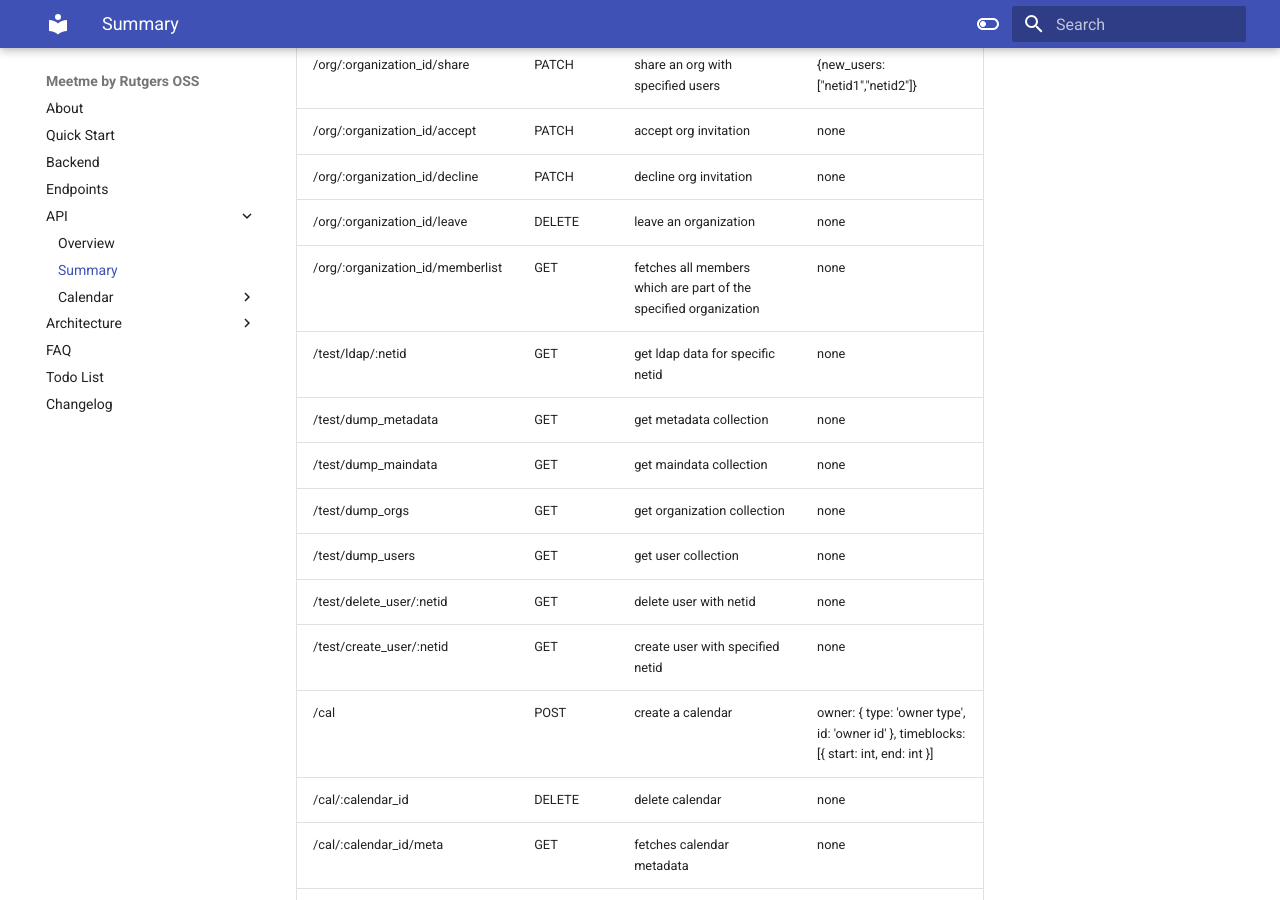
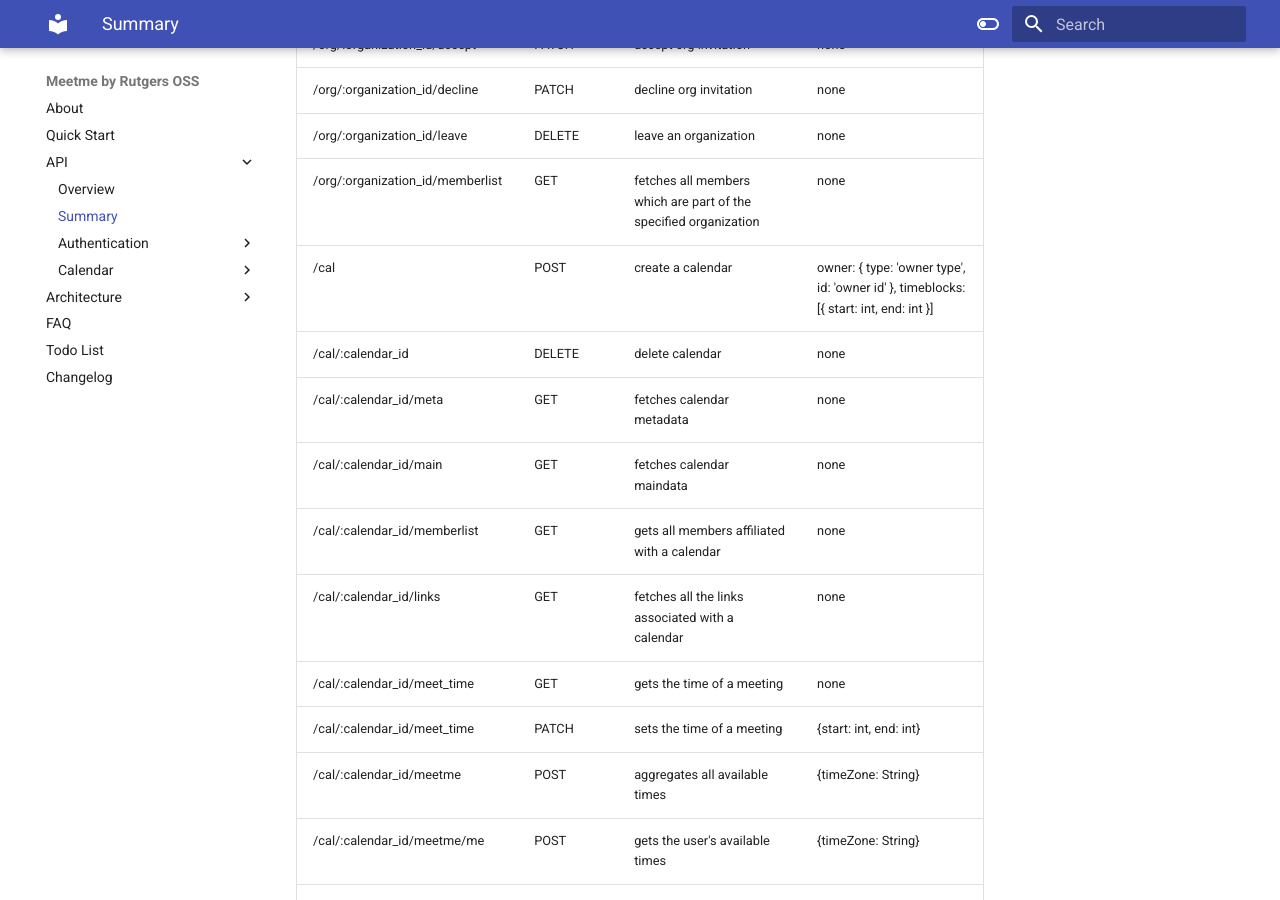
Before and after one commit to oss/meetme, an MkDocs documentation site: the page built from docs/docs/api/api-summary.md, in a window 1280 px wide and 900 px high, scrolled down 999 px. Built offline with MkDocs 1.6.1 and Material for MkDocs 9.7.7, drawn with Linux system fonts in a browser that asks for light colours; some of the changed text lies outside the part shown.

```diff
--- a/docs/docs/api/api-summary.md
+++ b/docs/docs/api/api-summary.md
@@ -7,12 +7,11 @@ search:
 | / | GET | get general information about instance | none | hash=abc
 | /logout | GET | logs user out and redirects back to | none | hash=abc
 | /Shibboleth.sso/Metadata | GET | metadata endpoint for shibboleth sso | none | hash=abc
-| /clear_db | GET | dev endpoint for clearing mongo database for unit tests | none | hash=abc
 | /user/me | GET | get all information about signed in user | none | hash=abc
 | /user/alias | PATCH | changes preferred/displayed name | none | hash=abc
 | /user/:netid | GET | get public information about a specific netid | none | hash=abc
-| /login | GET | initiate login for shibboleth | none | hash=abc
-| /login | POST | callback url for shibboleth | shibboleth response body | hash=abc
+| /login | GET | initiate login for shibboleth | none | hash=3c0650f976665e14eb96fc6ede8dcde7f19cfffd
+| /login | POST | callback url for shibboleth | shibboleth response body | hash=3c0650f976665e14eb96fc6ede8dcde7f19cfffd
 | /whoami | GET | get info about currently signed in user | none | hash=abc
 | /org | POST | create an organization | none | hash=abc
 | /org/:organization_id | GET | fetch organization information | none | hash=abc
@@ -22,13 +21,6 @@ search:
 | /org/:organization_id/decline | PATCH | decline org invitation | none | hash=abc
 | /org/:organization_id/leave | DELETE | leave an organization | none | hash=abc
 | /org/:organization_id/memberlist | GET | fetches all members which are part of the specified organization | none | hash=abc
-| /test/ldap/:netid | GET | get ldap data for specific netid | none | hash=abc
-| /test/dump_metadata | GET | get metadata collection | none | hash=abc
-| /test/dump_maindata | GET | get maindata collection | none | hash=abc
-| /test/dump_orgs | GET | get organization collection | none | hash=abc
-| /test/dump_users | GET | get user collection | none | hash=abc
-| /test/delete_user/:netid | GET | delete user with netid | none | hash=abc
-| /test/create_user/:netid | GET | create user with specified netid | none | hash=abc
 | /cal | POST | create a calendar | owner: {  type: 'owner type',  id: 'owner id' }, timeblocks: [{ start: int, end: int }] | hash=abc
 | /cal/:calendar_id | DELETE | delete calendar | none | hash=abc
 | /cal/:calendar_id/meta | GET | fetches calendar metadata | none | hash=abc
--- a/docs/mkdocs.yml
+++ b/docs/mkdocs.yml
@@ -3,11 +3,13 @@ site_url: https://oss.rutgers.edu
 nav:
     - About: index.md
     - Quick Start: about.md
-    - Backend: backend.md
-    - Endpoints: api-summary.md
     - API:
       - Overview: api/api-overview.md
       - Summary: api/api-summary.md
+      - Authentication:
+        - auth/login.md
+        - auth/login-callback.md
+        - auth/logout.md
       - Calendar:
         - Calendars:
           - api/calendar/calendar/post.md
```
Also changed, not shown: docs/docs/auth/login-callback.md (added, +1 -0 lines), docs/docs/auth/login.md (added, +1 -0 lines), docs/docs/auth/logout.md (added, +1 -0 lines), docs/docs/license.md (+7 -1 lines), 1 other file.
